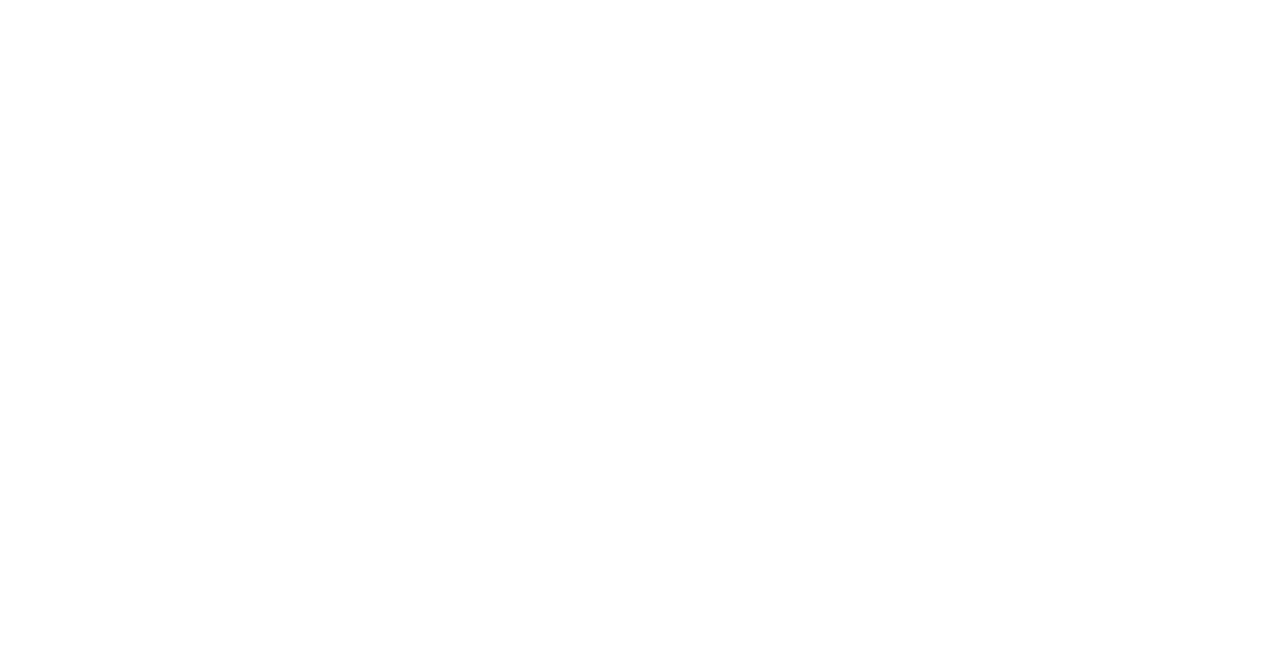
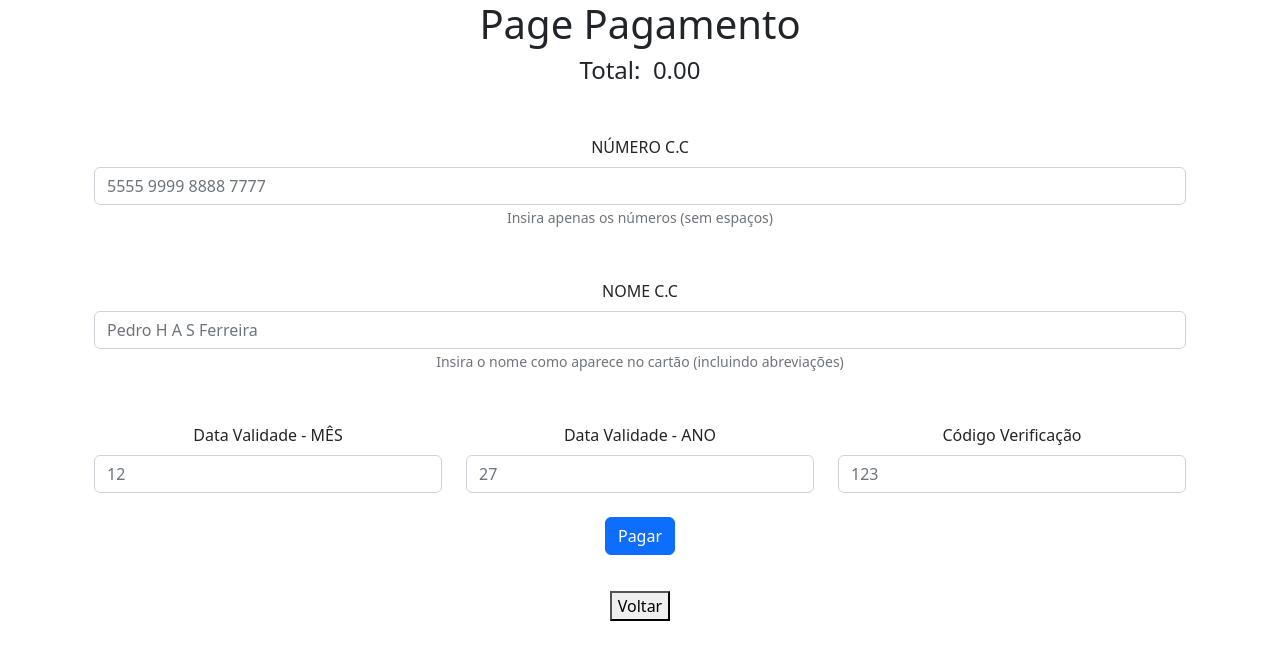
Before and after one commit to RaphaelBudin/projetoles, a React (Create React App) app: page /pagamento in a window 1280 px wide. Before the commit this address had no page. Shown: the top 660 px of the page. Built offline with nearby package versions, Linux system fonts and the light colour scheme.

Commit message:
Madrugada 26/08/2022
Página de Pagamento e Processamento criadas.
Form de Pagamento Criado.
Funcionando: 1) remoção de itens do carrinho; 2) cálculo do total dos itens do carrinho.

```diff
--- a/src/App.css
+++ b/src/App.css
@@ -1,3 +1,20 @@
 .App {
   text-align: center;
 }
+
+.focus {
+  border-width: 10px;
+  border-color: red;
+}
+
+.margem-acima-p {
+  margin-top: 25px;
+}
+
+.margem-acima-m {
+  margin-top: 50px;
+}
+
+.margem-acima-g {
+  margin-top: 75px;
+}
--- a/src/App.js
+++ b/src/App.js
@@ -7,16 +7,30 @@
 import PageMaisVendidos from "./pages/mais-vendidos/PageMaisVendidos";
 import PageCadastroCliente from "./pages/cliente/PageCadastroCliente";
 import PageCarrinhoCompras from "./pages/carrinho/PageCarrinhoCompras";
+import PagePagamento from "./pages/pagamento/PagePagamento";
+import PageProcessamento from "./pages/processamento/PageProcessamento";
 
 function App() {
   //Variáveis que serão utilizados no Mock
 
   //Itens do carrinho
   const [itensCarrinho, setItensCarrinho] = useState([]);
+  const [totalCarrinho, setTotalCarrinho] = useState(0.00);
+  const [idPedido, setIdPedido] = useState('');
+
 
   useEffect(()=>{
-    console.log("Itens atualmente no carrinho: ");
-    console.log(itensCarrinho);
+    if (itensCarrinho.length > 0){
+      console.log("Itens atualmente no carrinho: ");
+      console.log(itensCarrinho);
+      const somaCarr = itensCarrinho
+          .map(livro => livro.preco)
+          .reduce((somaParcial, precoLivroAtual) => somaParcial + precoLivroAtual);
+      setTotalCarrinho(somaCarr);
+    }
+    else{
+      setTotalCarrinho(0.00);
+    }
   }, [itensCarrinho]);
 
   function adicionarCarrinho(produto){
@@ -24,11 +38,14 @@
     setItensCarrinho([...itensCarrinho, produto]);
   };
 
-  function removerCarrinho(produto){
-    console.log("Removendo do carrinho...");
-    setItensCarrinho(
-      (itensCarrinho.filter((item) => {return item!=produto}))
-    );
+  function removerCarrinho(tituloLivro){
+    const novoArray = itensCarrinho.filter(item => item.titulo != tituloLivro);
+    setItensCarrinho(novoArray);
+  }
+
+  function geraPedido(){
+    setIdPedido((Math.random()+1).toString(36).substring(7));
+    console.log(idPedido);
   }
 
   return (
@@ -49,13 +66,28 @@
       <Route exact path="/carrinho-compras" element={
           <PageCarrinhoCompras
             itensCarrinho={itensCarrinho}
-            numProdutos={itensCarrinho.length}
+            numLivros={itensCarrinho.length}
             removerCarrinho={removerCarrinho}
+            totalCarrinho={totalCarrinho}
+            />} />
+
+      <Route exact path="/pagamento" element={
+          <PagePagamento
+            itensCarrinho={itensCarrinho}
+            totalCarrinho={totalCarrinho}
+            />} />
+
+      <Route exact path="/processamento" element={
+          <PageProcessamento
+            itensCarrinho={itensCarrinho}
+            totalCarrinho={totalCarrinho}
+            geraPedido={geraPedido}
             />} />
 
       <Route exact path="/" element={<Home
           adicionarCarrinho={adicionarCarrinho}
-          numProdutos={itensCarrinho.length}
+          numLivros={itensCarrinho.length}
+          totalCarrinho={totalCarrinho}
           />} />
 
     </Routes>
--- a/src/components/Body/Lancamentos/Lancamentos.js
+++ b/src/components/Body/Lancamentos/Lancamentos.js
@@ -55,7 +55,8 @@
   },
 ]
 const listLancamentos = lancamentos.map((livro) => {
-    return (<Carousel.Item>
+    return (
+    <Carousel.Item key={livro.id}>
       <Livro
         id={livro.id}
         titulo={livro.titulo}
--- /dev/null
+++ b/src/components/Shopping/pagamentos/FormPagamento.js
@@ -0,0 +1,112 @@
+import Container from 'react-bootstrap/Container';
+import Form from 'react-bootstrap/Form';
+import Button from 'react-bootstrap/Button';
+import Row from 'react-bootstrap/Row';
+import Col from 'react-bootstrap/Col';
+import Modal from 'react-bootstrap/Modal';
+import { useNavigate } from 'react-router-dom';
+import {useState} from 'react';
+
+export default function FormPagamento(props){
+    const navigate = useNavigate();
+
+    function submitHandler(evento){
+        evento.preventDefault();
+        handleShow();
+    }
+
+    const [show, setShow] = useState(false);
+    function handleShow(){
+        setShow(true);
+    }
+
+    function handleClose(){
+        setShow(false);
+    }
+
+    function handleCloseProcessamento(){
+        handleClose();
+        navigate('/processamento');
+    }
+
+    return (
+        <Container>
+            <Form onSubmit={submitHandler}>
+
+                <Form.Group className="margem-acima-m">
+                    <Form.Label>NÚMERO C.C </Form.Label>
+                    <Form.Control
+                        type="number"
+                        placeholder='5555 9999 8888 7777'
+                        min="0"
+
+                    />
+                    <Form.Text> Insira apenas os números (sem espaços) </Form.Text>
+                </Form.Group>
+
+                <Form.Group className="margem-acima-m">
+                    <Form.Label>NOME C.C </Form.Label>
+                    <Form.Control
+                        type="text"
+                        placeholder='Pedro H A S Ferreira'
+
+                    />
+                    <Form.Text> Insira o nome como aparece no cartão (incluindo abreviações) </Form.Text>
+                </Form.Group>
+
+                <Row>
+                   <Col>
+                        <Form.Group className="margem-acima-m">
+                            <Form.Label>Data Validade - MÊS </Form.Label>
+                            <Form.Control
+                                type="number"
+                                placeholder="12"
+
+                        />
+                        </Form.Group>
+                   </Col>
+
+                <Col>
+                    <Form.Group className="margem-acima-m">
+                        <Form.Label>Data Validade - ANO </Form.Label>
+                        <Form.Control
+                            type="number"
+                            placeholder="27"
+
+                            />
+                    </Form.Group>
+                </Col>
+
+                <Col>
+                    <Form.Group className="margem-acima-m">
+                        <Form.Label>Código Verificação </Form.Label>
+                        <Form.Control
+                            type="number"
+                            placeholder='123'
+
+                        />
+                    </Form.Group>
+                </Col>
+                </Row>
+
+                <br/>
+                <Button variant="primary" type="submit" className="">
+                    Pagar
+                </Button>
+            </Form>
+
+            <Modal show={show} onHide={handleClose}>
+                <Modal.Header closeButton>
+                    <Modal.Title>Produto Adicionado</Modal.Title>
+                </Modal.Header>
+                <Modal.Body>Produto adicionado ao carrinho com sucesso!</Modal.Body>
+                <Modal.Footer>
+                <Button variant="primary" onClick={handleCloseProcessamento}>
+                    Ok
+                </Button>
+                </Modal.Footer>
+            </Modal>
+
+        </Container>
+    );
+}
--- a/src/pages/carrinho/PageCarrinhoCompras.css
+++ b/src/pages/carrinho/PageCarrinhoCompras.css
@@ -9,3 +9,21 @@
 .excluir-produto {
     background-color: darkred;
 }
+
+.botao {
+    width: 250px;
+    height: 45px;
+}
+
+.margem-acima-p{
+    margin-top: 10px;
+}
+
+.margem-acima-m{
+    margin-top: 50px;
+}
+
+.focus {
+    border-width: 10px;
+    border-color: red;
+}
--- a/src/pages/carrinho/PageCarrinhoCompras.js
+++ b/src/pages/carrinho/PageCarrinhoCompras.js
@@ -3,8 +3,14 @@
 import Col from 'react-bootstrap/Col';
 import Row from 'react-bootstrap/Row';
 import CloseButton from 'react-bootstrap/CloseButton';
+import Modal from 'react-bootstrap/Modal';
+import Button from 'react-bootstrap/Button';
+import Container from 'react-bootstrap/Container';
+import {useState} from 'react';
+import { useNavigate } from 'react-router-dom';
 
 export default function PageCarrinhoCompras(props){
+
     const listItensCarrinho = props.itensCarrinho.map(livro => {
        return <Col className="info-livros centralizado" key={livro.titulo}>
             <p className="titulo">    {livro.titulo} </p>
@@ -13,20 +19,63 @@
             <img src={livro.url} alt= {livro.titulo} height="250" width="250" />
             <br />
             <br />
-            <CloseButton className="excluir-produto" onClick={props.removerCarrinho} aria-label="Excluir Produto"/>
+            <CloseButton className="excluir-produto" value={livro.titulo} onClick={removerCarrinho} aria-label="Excluir Produto"/>
         </Col>
     });
 
-    console.log("Itens carrinho dentro da página Carrinho Compras: ");
-    console.log(props.itensCarrinho);
+    function removerCarrinho(evento){
+        props.removerCarrinho(evento.target.value);
+    }
+
+    //
+    const [show, setShow] = useState(false);
+    const navigate = useNavigate();
+    function finalizarCompra(evento){
+        handleClose();
+        navigate('/pagamento');
+    }
+
+    function handleClose(){
+        setShow(false);
+    }
 
     return (
         <>
             <CustomNavbar />
-            <h1 className='centralizado'> Carrinho de Compras {props.numLivros} </h1>
-            <Row>
-                {listItensCarrinho}
-            </Row>
+            <Container className='margem-acima-p centralizado'>
+
+                <h1 className=''>
+                    Carrinho de Compras
+                    ({props.numLivros})
+                </h1>
+
+                <h2 className='margem-acima-p'>
+                    Total:
+                    {props.totalCarrinho.
+                    toLocaleString(undefined,{maximumFractionDigits:2, minimumFractionDigits:2})}
+                </h2>
+
+                <Row>{listItensCarrinho}</Row>
+
+                <Row className=''>
+                    <Button onClick={finalizarCompra} className='botao centralizado'>
+                        Confirmar Compra
+                    </Button>
+                </Row>
+
+            </Container>
+
+            <Modal show={show} onHide={handleClose}>
+                <Modal.Header closeButton>
+                    <Modal.Title>Produto Adicionado</Modal.Title>
+                </Modal.Header>
+                <Modal.Body>Você será redirecionado a tela de pagamentos...</Modal.Body>
+                <Modal.Footer>
+                    <Button variant="primary" onClick={finalizarCompra}>
+                        Ir para Pagamento
+                    </Button>
+                </Modal.Footer>
+            </Modal>
         </>
     );
 }
--- a/src/pages/livro/CadastroLivro.js
+++ b/src/pages/livro/CadastroLivro.js
@@ -17,6 +17,7 @@
     event.preventDefault();
     alert('Livro cadastrado com sucesso!');
     //ID do livro será o próprio ISBN
+    //Usar toLocaleString para limitar a 2 casas decimais e arrendondar para cima
   }
 
   function validaAutor(event){
--- /dev/null
+++ b/src/pages/pagamento/PagePagamento.js
@@ -0,0 +1,30 @@
+import './PagePagamento.css';
+import {useNavigate} from 'react-router-dom';
+import Container from 'react-bootstrap/esm/Container';
+import FormPagamento from '../../components/Shopping/pagamentos/FormPagamento';
+
+
+export default function PagePagamento(props){
+    const navigate = useNavigate();
+
+    function handleVoltar(){
+        navigate(-1);
+    }
+
+    return (
+        <Container>
+            <h1> Page Pagamento </h1>
+            <h4>
+                Total: &nbsp;
+                {props.totalCarrinho
+                .toLocaleString(undefined, {maximumFractionDigits:2, minimumFractionDigits:2})}
+            </h4>
+            <FormPagamento/>
+            <br/>
+            <br/>
+            <br/>
+            <br/>
+            <button onClick={handleVoltar} className=""> Voltar </button>
+        </Container>
+    );
+}
--- /dev/null
+++ b/src/pages/processamento/PageProcessamento.js
@@ -0,0 +1,13 @@
+import './PageProcessamento.css';
+
+export default function PageProcessamento(props){
+    return (
+        <>
+            <h1> Resumo do Pedido </h1>
+            <p>
+                ID do Pedido:
+                {props.geraPedido}
+            </p>
+        </>
+    );
+}
```
Also changed, not shown: src/components/Shopping/pagamentos/FormPagamento.css (added), src/pages/pagamento/PagePagamento.css (added), src/pages/processamento/PageProcessamento.css (added), 1 other file (tests, documents, lock files or other folders).
